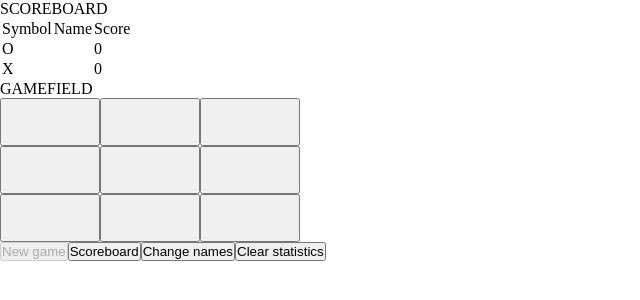
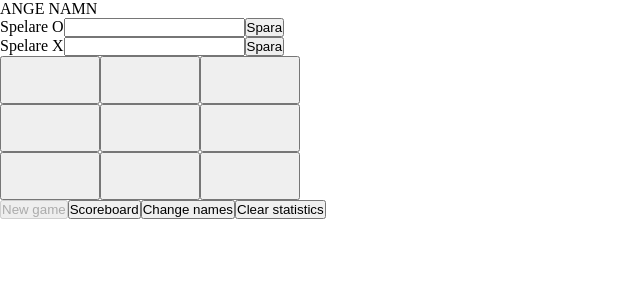
Before and after one commit to Medieinstitutet/vue-tic-tac-toe-nickenickenicke, a Vue app: page / in a window 1280 px wide. Shown: the top 300 px of the page, without its empty margins (0-640 px from the left). Built offline with nearby package versions, Linux system fonts and the light colour scheme.

Commit message:
:art: More navigation state toggles

```diff
--- a/src/components/Game.vue
+++ b/src/components/Game.vue
@@ -32,6 +32,10 @@ const LOCAL_STORAGE_KEY: string = "ticTacStorage";
 
 if (localStorage.getItem(LOCAL_STORAGE_KEY)) {
   state.value = JSON.parse(localStorage.getItem(LOCAL_STORAGE_KEY) || "");
+}
+
+if (!localStorage.getItem(LOCAL_STORAGE_KEY)) {
+  navigationState.value.showNameInput = true;
 }
 
 const saveState = () => {
@@ -139,7 +143,7 @@ const clearStatistics = () => {
     v-if="navigationState.showNameInput"
     :players="state.players"
     @name-change="playerNameChange" />
-  <Scoreboard :players="state.players" />
+  <Scoreboard v-if="navigationState.showScoreboard" :players="state.players" />
   <GameField
     :game-state="state.game"
     @field-click="
@@ -152,12 +156,18 @@ const clearStatistics = () => {
     @handle-new-game="startNewRound"
     @handle-show-names="
       () => {
-        navigationState.showNameInput = true;
+        navigationState.showNameInput = !navigationState.showNameInput;
       }
     "
     @handle-show-clear-statistics="
       () => {
-        navigationState.showClearStatistics = true;
+        navigationState.showClearStatistics =
+          !navigationState.showClearStatistics;
+      }
+    "
+    @handle-show-scoreboard="
+      () => {
+        navigationState.showScoreboard = !navigationState.showScoreboard;
       }
     " />
   <ClearStatistics
--- a/src/components/GameField.vue
+++ b/src/components/GameField.vue
@@ -14,7 +14,6 @@ defineEmits<{
 </script>
 
 <template>
-  GAMEFIELD
   <div class="gamefield">
     <button
       class="gamefield__btn"
--- a/src/components/Navigation.vue
+++ b/src/components/Navigation.vue
@@ -5,6 +5,7 @@ defineProps<{
 
 defineEmits<{
   (e: "handleNewGame"): void;
+  (e: "handleShowScoreboard"): void;
   (e: "handleShowNames"): void;
   (e: "handleShowClearStatistics"): void;
 }>();
@@ -15,7 +16,7 @@ defineEmits<{
     <button @click.prevent="$emit('handleNewGame')" :disabled="gameState">
       New game
     </button>
-    <button>Scoreboard</button>
+    <button @click.prevent="$emit('handleShowScoreboard')">Scoreboard</button>
     <button @click.prevent="$emit('handleShowNames')">Change names</button>
     <button @click.prevent="$emit('handleShowClearStatistics')">
       Clear statistics
```
